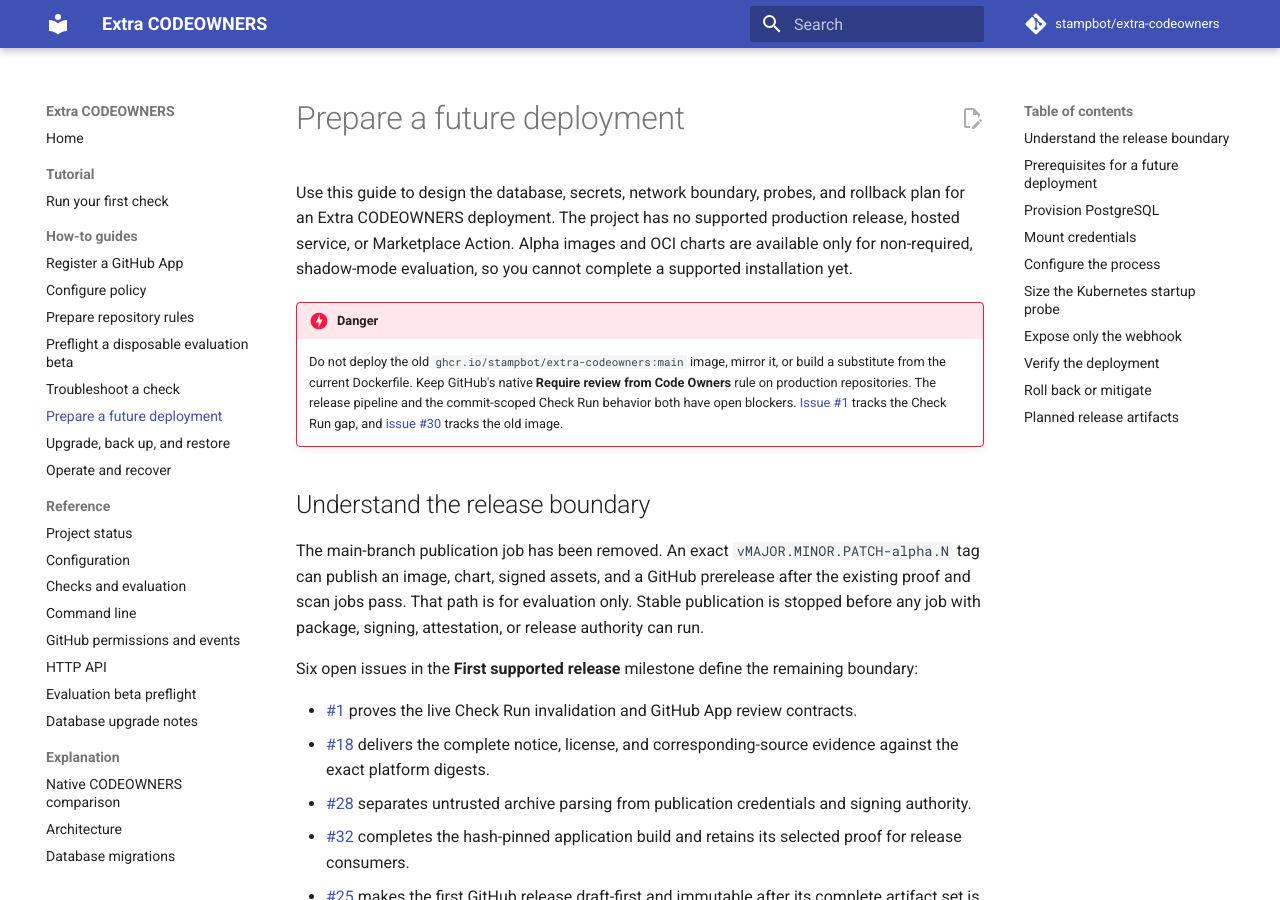
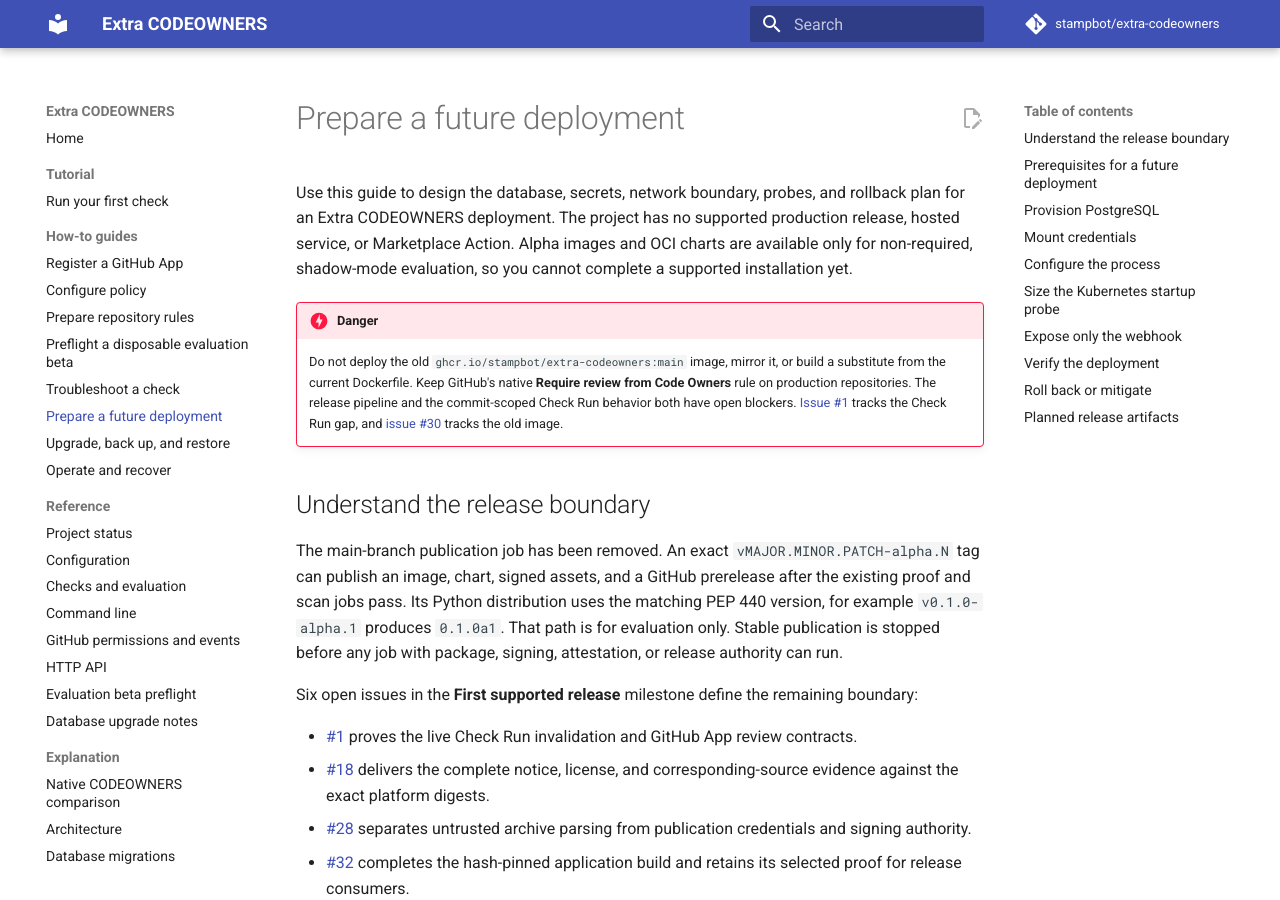
Before and after one commit to stampbot/extra-codeowners, an MkDocs documentation site: the page built from docs/how-to/deploy.md, in a window 1280 px wide and 900 px high. Built offline with MkDocs 1.6.1 and Material for MkDocs 9.7.7, drawn with Linux system fonts in a browser that asks for light colours; comment, search, counter and statistics services are not loaded.

Commit message:
fix(release): bind alpha artifacts to prerelease version
Signed-off-by: Danny Sauer <github@dannysauer.com>

```diff
--- a/docs/how-to/deploy.md
+++ b/docs/how-to/deploy.md
@@ -20,9 +20,11 @@
 
 The main-branch publication job has been removed. An exact
 `vMAJOR.MINOR.PATCH-alpha.N` tag can publish an image, chart, signed assets,
-and a GitHub prerelease after the existing proof and scan jobs pass. That path
-is for evaluation only. Stable publication is stopped before any job with
-package, signing, attestation, or release authority can run.
+and a GitHub prerelease after the existing proof and scan jobs pass. Its Python
+distribution uses the matching PEP 440 version, for example
+`v0.1.0-alpha.1` produces `0.1.0a1`. That path is for evaluation only. Stable
+publication is stopped before any job with package, signing, attestation, or
+release authority can run.
 
 Six open issues in the **First supported release** milestone define the
 remaining boundary:
--- a/pyproject.toml
+++ b/pyproject.toml
@@ -4,7 +4,7 @@
 
 [project]
 name = "extra-codeowners"
-version = "0.1.0"
+version = "0.1.0a1"
 description = "A GitHub App that accepts delegated application approvals in place of selected CODEOWNERS"
 readme = "README.md"
 requires-python = ">=3.12"
```
Also changed, not shown: charts/extra-codeowners/README.md (+8 -8 lines), docs/reference/configuration.md (+1 -1 lines), 12 other files.
